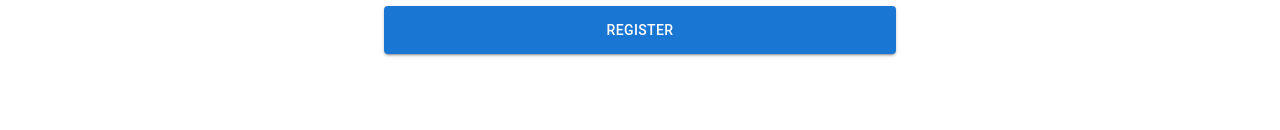
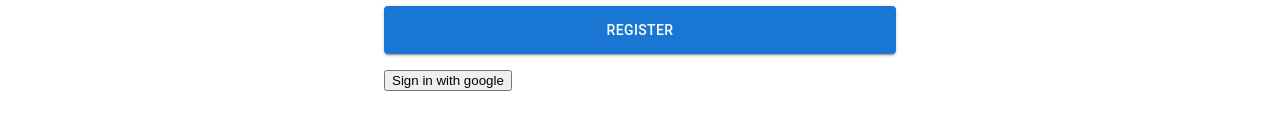
Before and after one commit to FizzingForWurf/NUSTimeTable, a React app: page /login in a window 1280 px wide. Shown: the part 298-428 px from the top of the page. Built offline with nearby package versions, Linux system fonts and the light colour scheme; no server answers.

Commit message:
added google auth

```diff
--- a/package.json
+++ b/package.json
@@ -26,7 +26,7 @@
     "@mui/lab": "^5.0.0-alpha.132",
     "@mui/material": "^5.13.3",
     "@reduxjs/toolkit": "^1.9.5",
-    "firebase": "^9.22.1",
+    "firebase": "^9.22.2",
     "react": "^18.2.0",
     "react-dom": "^18.2.0",
     "react-hot-toast": "^2.4.1",
@@ -42,7 +42,7 @@
     "@babel/preset-react": "^7.12.13",
     "@babel/preset-typescript": "^7.12.16",
     "@babel/runtime": "^7.13.10",
-    "@pmmmwh/react-refresh-webpack-plugin": "^0.4.3",
+    "@pmmmwh/react-refresh-webpack-plugin": "^0.5.10",
     "@types/react": "^18.2.7",
     "@types/react-dom": "^18.2.4",
     "@typescript-eslint/eslint-plugin": "^4.15.0",
@@ -69,7 +69,7 @@
     "typescript": "^4.1.5",
     "webpack": "^5.21.2",
     "webpack-cli": "^4.5.0",
-    "webpack-dev-server": "^3.11.2",
+    "webpack-dev-server": "^4.15.1",
     "webpack-merge": "^5.7.3"
   },
   "husky": {
--- /dev/null
+++ b/src/views/GoogleLogin.tsx
@@ -0,0 +1,52 @@
+import firebase from 'firebase/compat/app';
+import 'firebase/compat/auth';
+import 'firebase/compat/firestore';
+import { useState, useEffect } from 'react';
+import firebaseConfig from '../firebase/FirebaseApp';
+
+firebase.initializeApp(firebaseConfig);
+export const auth = firebase.auth();
+
+const provider = new firebase.auth.GoogleAuthProvider();
+provider.setCustomParameters({ prompt: 'select_account' });
+
+export const signInWithGoogle = () => auth.signInWithPopup(provider);
+
+const Login = () => {
+  return (
+    <div>
+      <button className="button" onClick={signInWithGoogle}>
+        <i className="fab fa-google"></i>Sign in with google
+      </button>
+    </div>
+  );
+};
+
+export default function GoogleLogin() {
+  const [user, setUser] = useState(null);
+
+  useEffect(() => {
+    firebase.auth().onAuthStateChanged((user) => {
+      setUser(user);
+    });
+  }, []);
+
+  console.log(user);
+
+  return <div className="app">{user ? <Home user={user} /> : <Login />}</div>;
+}
+
+const Home = ({ user }) => {
+  return (
+    <div className="home">
+      <h1>
+        Hello, <span></span>
+        {user.displayName}
+      </h1>
+      <img src={user.photoURL} alt="" />
+      <button className="button signout" onClick={() => auth.signOut()}>
+        Sign out
+      </button>
+    </div>
+  );
+};
--- a/src/views/Login.tsx
+++ b/src/views/Login.tsx
@@ -5,6 +5,7 @@ import { useDispatch, useSelector } from 'react-redux';
 import { AppDispatch, RootState } from '../redux/store';
 import { loginUser } from '../redux/UserSlice';
 import { useNavigate } from 'react-router-dom';
+import GoogleLogin from './GoogleLogin';
 
 import TextField from '@mui/material/TextField';
 import {
@@ -120,6 +121,7 @@ const Login = () => {
       </form>
 
       <Register show={showRegister} onClose={() => setShowRegister(false)} />
+      <GoogleLogin />
     </div>
   );
 };
```
Also changed, not shown: 2 other files (tests, documents, lock files or other folders).
